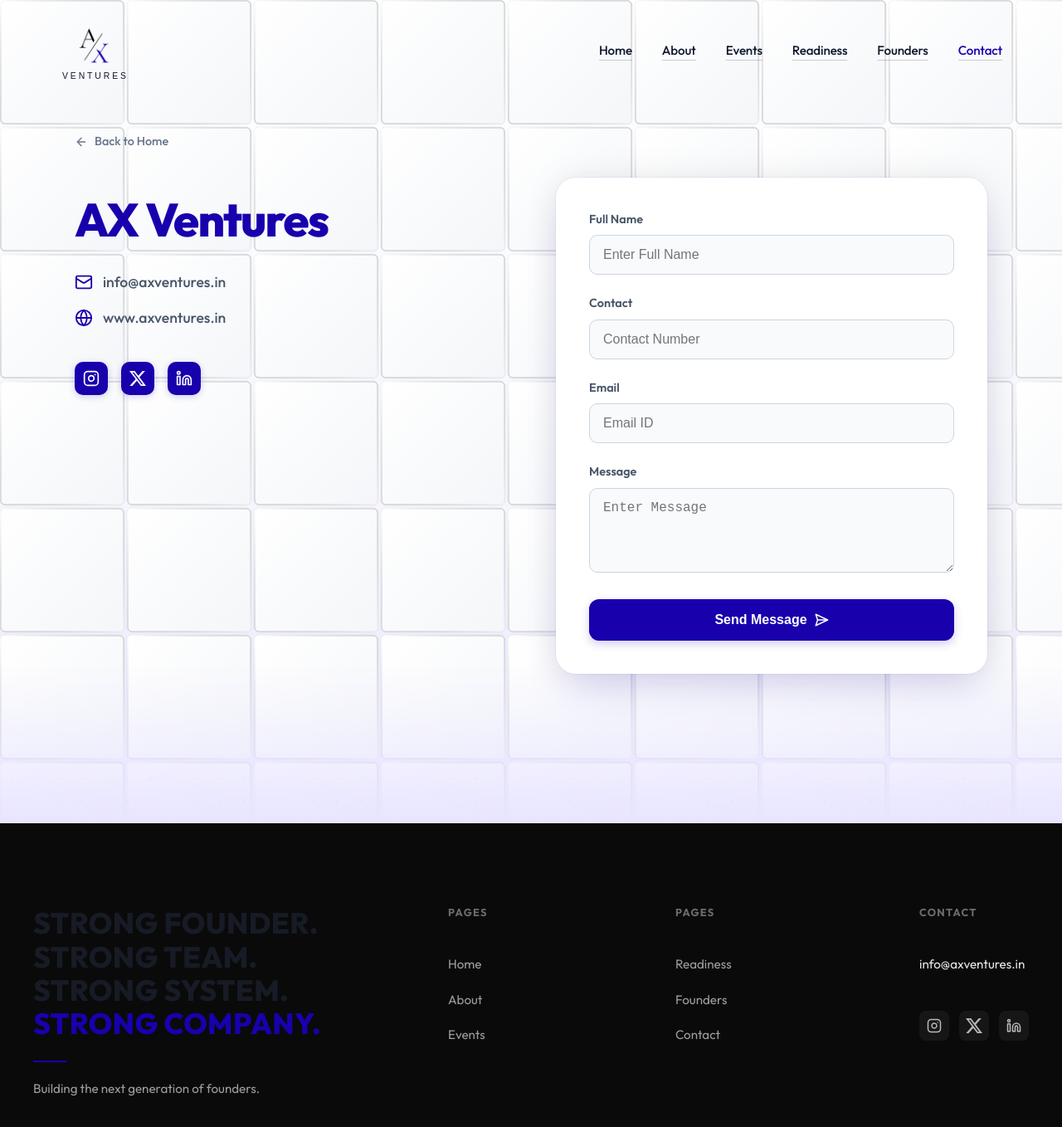
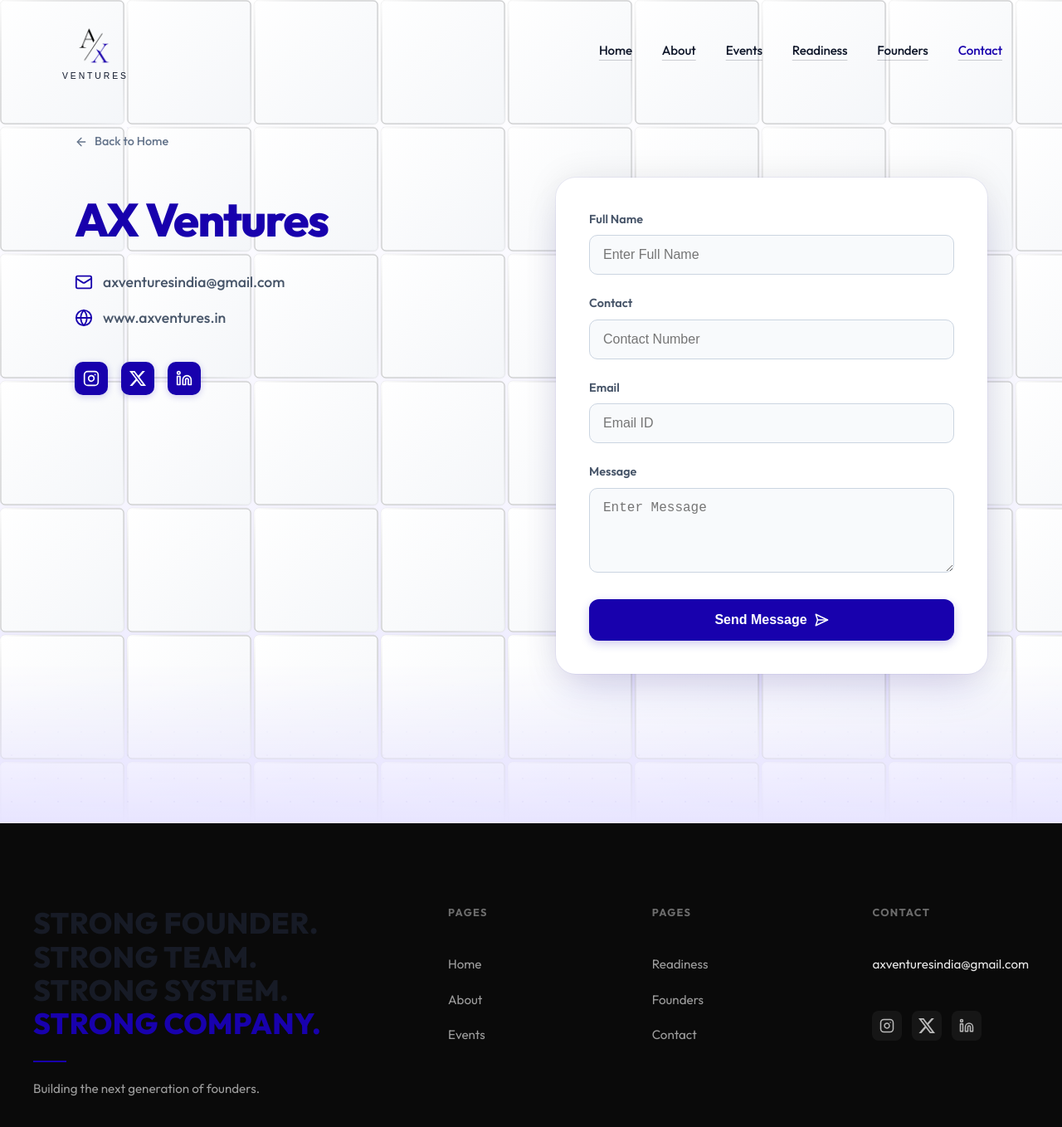
Before and after one commit to axventures/ax_web, a React (Vite) app in the folder frontend/: page /contact in a window 1280 px wide. Shown: the top 1358 px of the page at 83% size. Built offline with nearby package versions, Linux system fonts and the light colour scheme; a web font is replaced by a local one.

Commit message:
feat: update contact email to axventuresindia@gmail.com and replace favicon asset

```diff
--- a/frontend/index.html
+++ b/frontend/index.html
@@ -2,7 +2,7 @@
 <html lang="en">
   <head>
     <meta charset="UTF-8" />
-    <link rel="icon" type="image/png" href="/newedge-logo.png" />
+    <link rel="icon" type="image/png" href="/ax-favicon.png" />
     <meta name="viewport" content="width=device-width, initial-scale=1.0" />
     <meta name="theme-color" content="#1801AD" />
     <title>AX Ventures — Building Exceptional Founders</title>
--- a/frontend/src/views/ContactPage.tsx
+++ b/frontend/src/views/ContactPage.tsx
@@ -92,9 +92,9 @@
                 </h1>
 
                 <div style={{ display: 'flex', flexDirection: 'column', gap: '16px' }}>
-                  <a href="mailto:info@axventures.in" style={{ display: 'flex', alignItems: 'center', gap: '12px', color: '#475569', textDecoration: 'none', fontSize: '1.1rem', fontWeight: 500, transition: 'color 0.2s' }} onMouseEnter={(e) => e.currentTarget.style.color = '#1801AD'} onMouseLeave={(e) => e.currentTarget.style.color = '#475569'}>
+                  <a href="mailto:axventuresindia@gmail.com" style={{ display: 'flex', alignItems: 'center', gap: '12px', color: '#475569', textDecoration: 'none', fontSize: '1.1rem', fontWeight: 500, transition: 'color 0.2s' }} onMouseEnter={(e) => e.currentTarget.style.color = '#1801AD'} onMouseLeave={(e) => e.currentTarget.style.color = '#475569'}>
                     <Mail size={22} color="#1801AD" />
-                    info@axventures.in
+                    axventuresindia@gmail.com
                   </a>
                   <a href="https://axventures.in" target="_blank" rel="noopener noreferrer" style={{ display: 'flex', alignItems: 'center', gap: '12px', color: '#475569', textDecoration: 'none', fontSize: '1.1rem', fontWeight: 500, transition: 'color 0.2s' }} onMouseEnter={(e) => e.currentTarget.style.color = '#1801AD'} onMouseLeave={(e) => e.currentTarget.style.color = '#475569'}>
                     <Globe size={22} color="#1801AD" />
--- a/frontend/src/views/components/FooterSection.tsx
+++ b/frontend/src/views/components/FooterSection.tsx
@@ -57,7 +57,7 @@
             <div className="footer-column">
               <h4 className="footer-col-title" style={{ color: 'rgba(255, 255, 255, 0.4)', fontSize: '0.8rem', marginBottom: '24px' }}>CONTACT</h4>
               <ul className="footer-links">
-                <li><a href="mailto:info@axventures.in" style={{ color: 'rgba(255, 255, 255, 0.9)' }}>info@axventures.in</a></li>
+                <li><a href="mailto:axventuresindia@gmail.com" style={{ color: 'rgba(255, 255, 255, 0.9)' }}>axventuresindia@gmail.com</a></li>
               </ul>
 
               <div className="footer-socials-horizontal" style={{ display: 'flex', gap: '12px', marginTop: '24px', alignItems: 'center' }}>
```
Also changed, not shown: frontend/public/ax-favicon.png (added), 1 other file (tests, documents, lock files or other folders).
